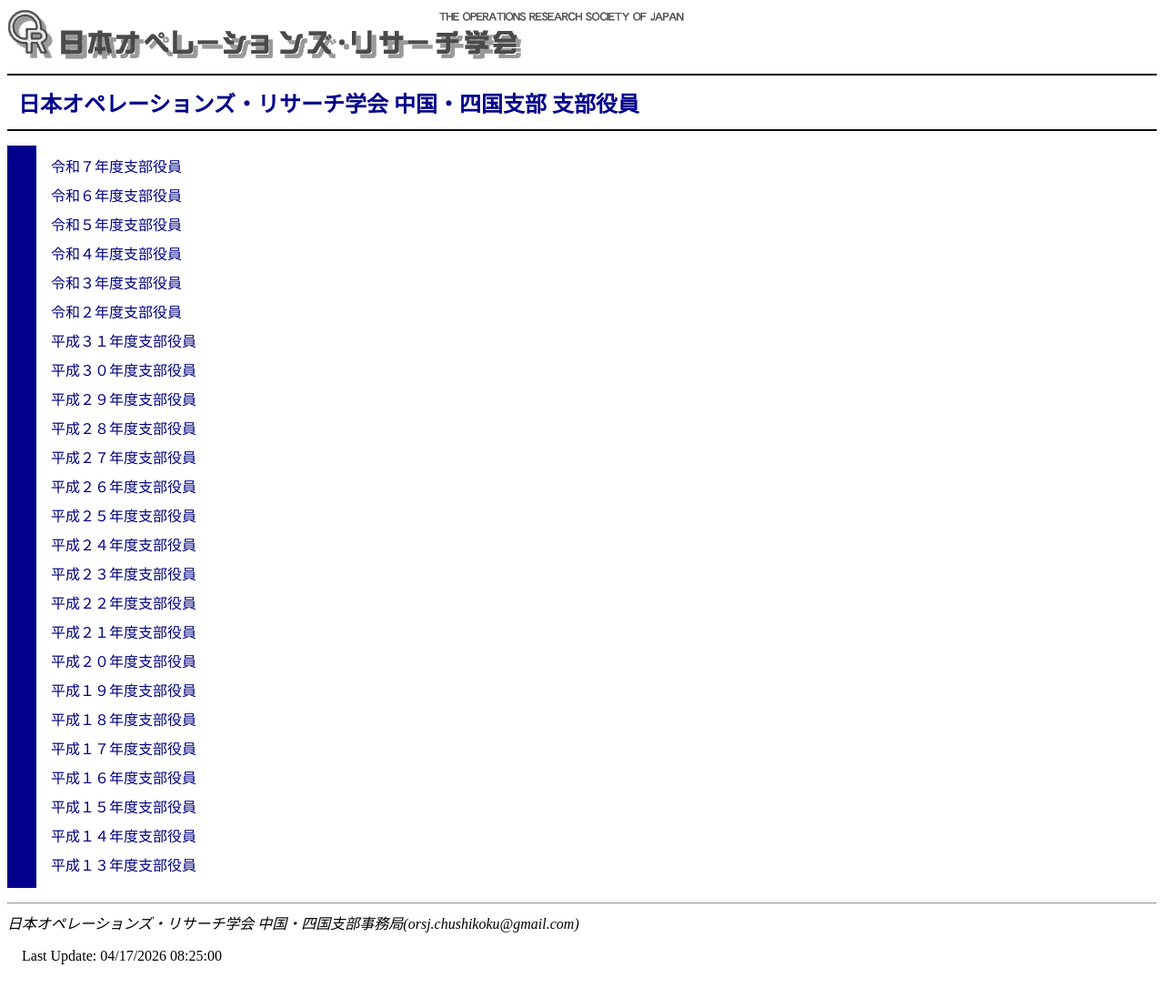
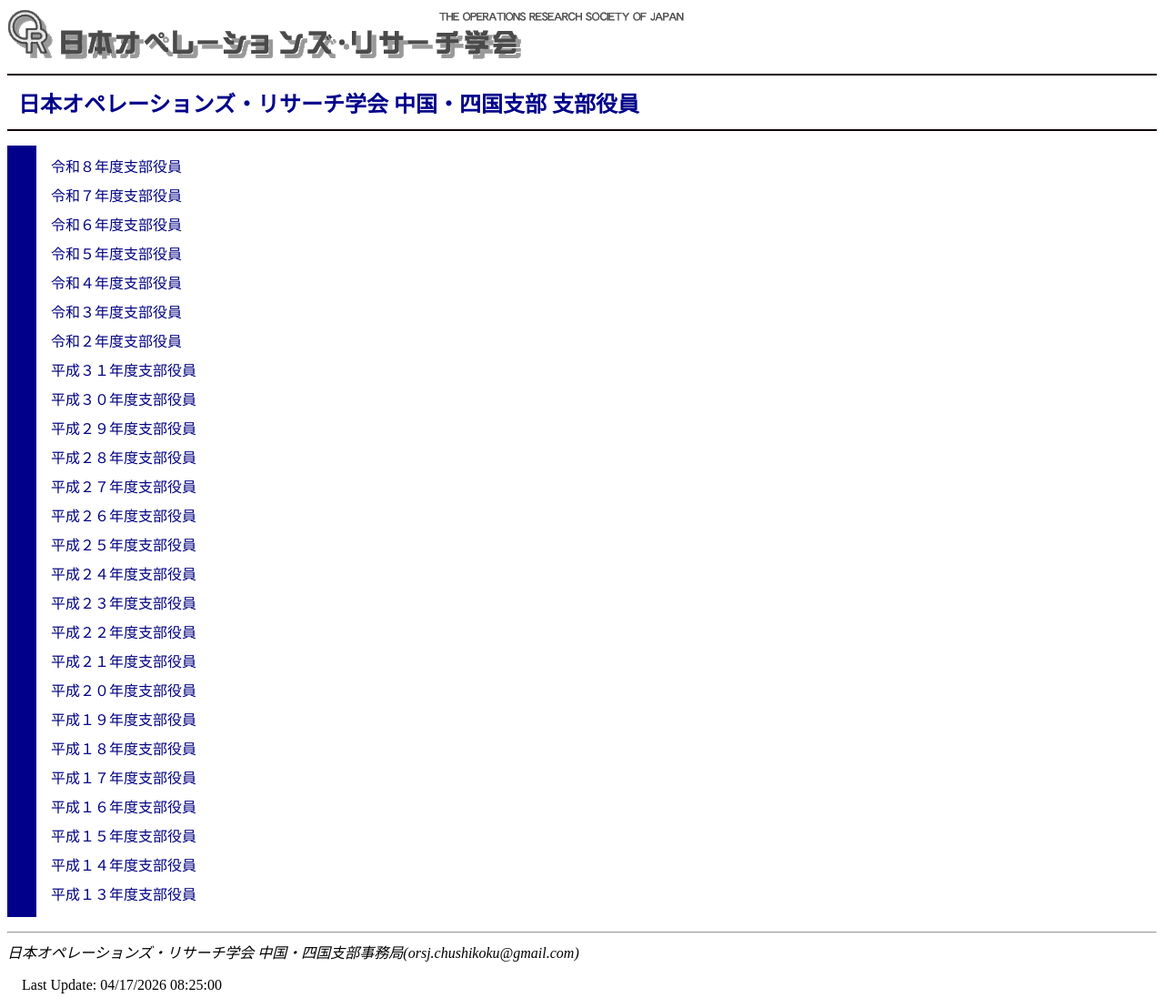
Before and after one commit to orsj-cs/orsj-cs.github.io, a Jekyll site: the page built from members/index.html, in a window 1280 px wide. Shown: the whole page at 91% size. Built offline with Jekyll 4.4.1, drawn with Linux system fonts in a browser that asks for light colours; before the commit the page ends 1076 px from its top, so only the background shows below that.

Commit message:
add members 2026

```diff
--- a/members/index.html
+++ b/members/index.html
@@ -4,6 +4,7 @@ title: 日本オペレーションズ・リサーチ学会 中国・四国支部
 ---
 
 <ul>
+    <li><a href="members2026.pdf">令和８年度支部役員</a></li>
     <li><a href="members2025.pdf">令和７年度支部役員</a></li>
     <li><a href="members2024.pdf">令和６年度支部役員</a></li>
     <li><a href="members2023.pdf">令和５年度支部役員</a></li>
```
